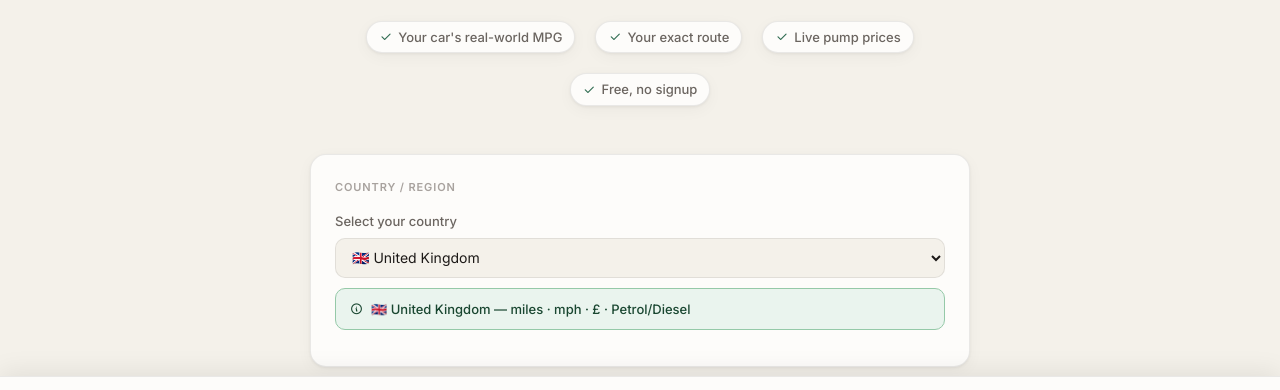
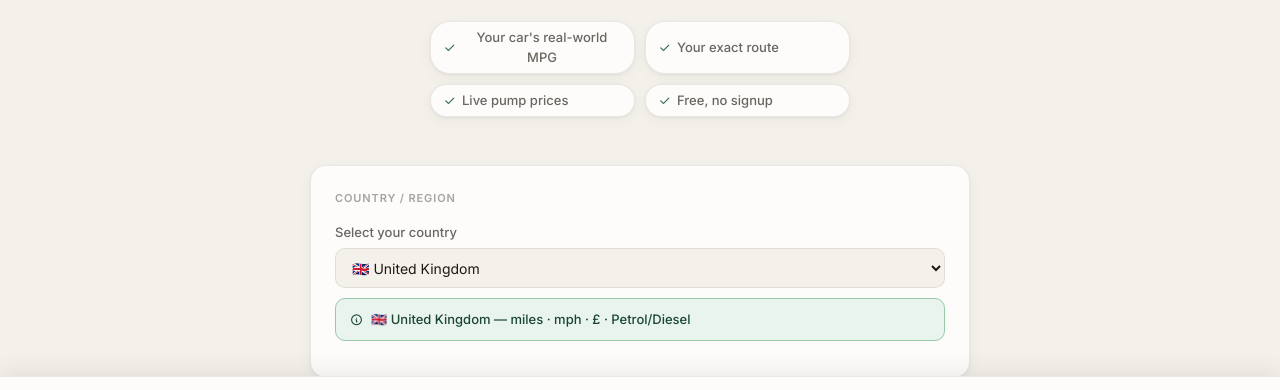
Before and after one commit to JRiesling/journey-cost-calculator, a website: page public/index.html in a window 1280 px wide. Shown: the part 329-719 px from the top of the page. Drawn offline with Linux system fonts and the light colour scheme; no server answers.

Commit message:
Add files via upload

```diff
--- a/public/index.html
+++ b/public/index.html
@@ -389,7 +389,7 @@
       line-height: 1.2; letter-spacing: -0.5px; color: var(--text);
     }
     .hero p { font-size: 16px; color: var(--text-secondary); max-width: 480px; margin: 0 auto 1.5rem; line-height: 1.6; }
-    .hero-features { display: flex; justify-content: center; gap: 1.25rem; flex-wrap: wrap; margin-bottom: 1.5rem; }
+    .hero-features { display: grid; grid-template-columns: 1fr 1fr; gap: 10px; margin-bottom: 1.5rem; max-width: 420px; margin-left: auto; margin-right: auto; }
     .hero-feature {
       display: flex; align-items: center; gap: 6px; font-size: 13px;
       font-weight: 500; color: var(--text-secondary);
```
